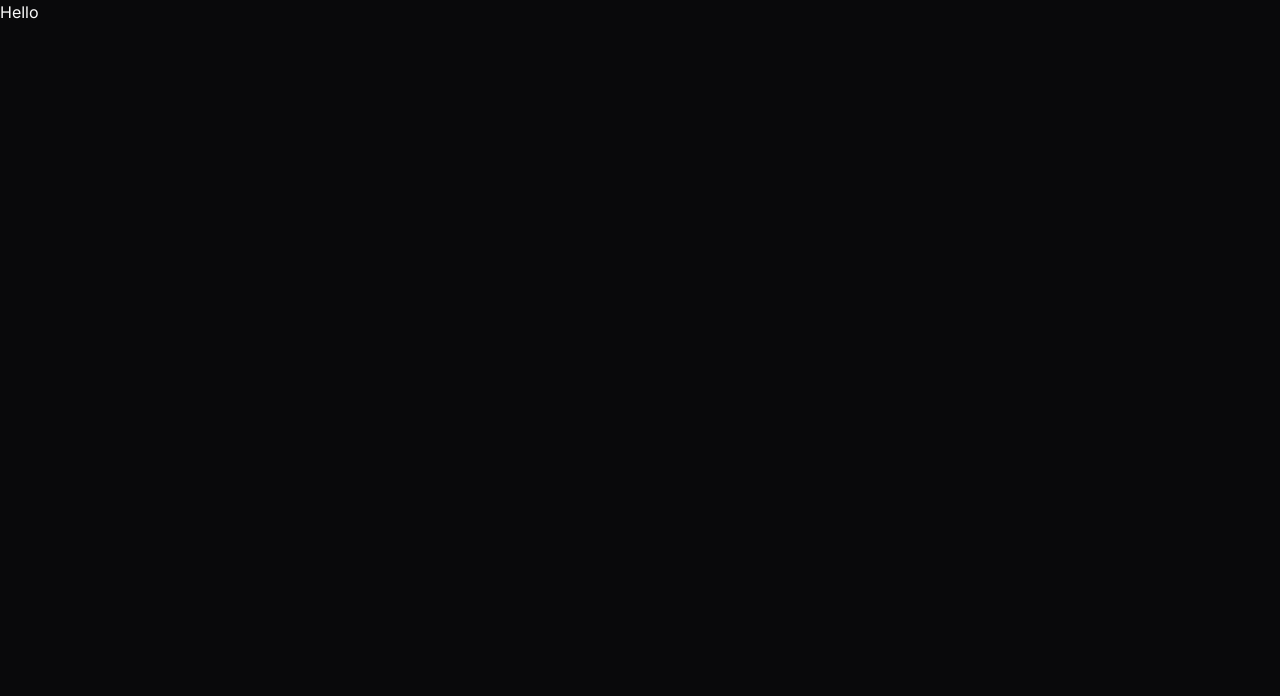
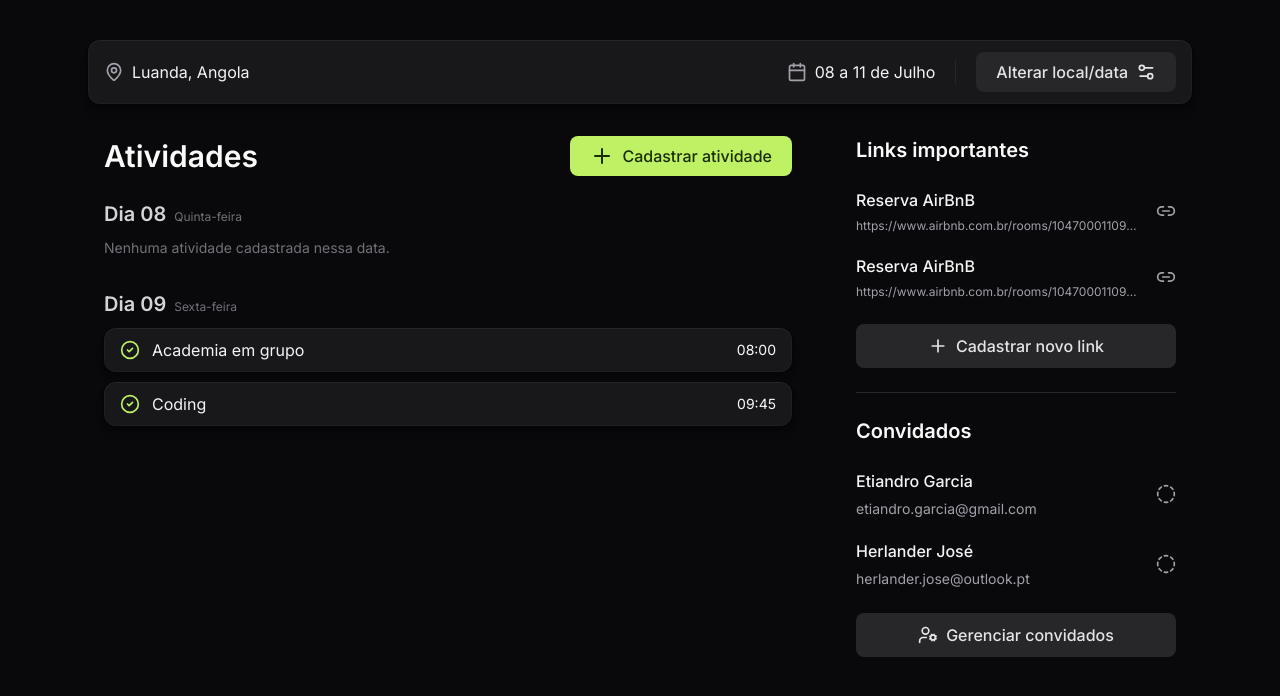
Before and after one commit to AbraaoDev/AllowList, a React (Vite) app in the folder web/: page /trips/1 in a window 1280 px wide. Shown: the top 696 px of the page. Built offline with nearby package versions, Linux system fonts and the light colour scheme.

Commit message:
feat(web): created page trip details

```diff
--- a/web/src/pages/trip-details/index.tsx
+++ b/web/src/pages/trip-details/index.tsx
@@ -1,3 +1,163 @@
+import {
+  Calendar,
+  CircleCheck,
+  CircleDashed,
+  Link2,
+  MapPin,
+  Plus,
+  Settings2,
+  UserCog
+} from 'lucide-react'
+
 export function TripDetails() {
-  return <h1>Hello</h1>
+  return (
+    <div className="max-w-6xl px-6 py-10 mx-auto space-y-8">
+      <div className="px-4 h-16 rounded-xl bg-zinc-900 shadow-shape flex items-center justify-between">
+        <div className="flex items-center gap-2">
+          <MapPin className="size-5 text-zinc-400" />
+          <span className="text-zinc-100">Luanda, Angola</span>
+        </div>
+
+        <div className="flex items-center gap-5">
+          <div className="flex items-center gap-2">
+            <Calendar className="size-5 text-zinc-400" />
+            <span className="text-zinc-100">08 a 11 de Julho</span>
+          </div>
+
+          <div className="w-px h-6 bg-zinc-800" />
+          <button className="bg-zinc-800 text-zinc-200 rounded-lg px-5 py-2 font-medium flex items-center gap-2 hover:bg-zinc-700">
+            Alterar local/data
+            <Settings2 className="size-5" />
+          </button>
+        </div>
+      </div>
+
+      <main className="flex gap-16 px-4">
+        <div className="flex-1 space-y-6">
+          <div className="flex items-center justify-between">
+            <h2 className="text-3xl font-semibold">Atividades</h2>
+            <button className="bg-lime-300 text-lime-950 rounded-lg px-5 py-2 font-medium flex items-center gap-2 hover:bg-lime-400">
+              <Plus />
+              Cadastrar atividade
+            </button>
+          </div>
+
+          <div className="space-y-8">
+            <div className="space-y-2.5">
+              <div className="flex gap-2 items-baseline">
+                <span className="text-xl text-zinc-300 font-semibold">
+                  Dia 08
+                </span>
+                <span className="text-xs text-zinc-500">Quinta-feira</span>
+              </div>
+              <p className="text-zinc-500 text-sm">
+                Nenhuma atividade cadastrada nessa data.
+              </p>
+            </div>
+
+            <div className="space-y-2.5">
+              <div className="flex gap-2 items-baseline">
+                <span className="text-xl text-zinc-300 font-semibold">
+                  Dia 09
+                </span>
+                <span className="text-xs text-zinc-500">Sexta-feira</span>
+              </div>
+              <div className="space-y-2.5">
+                <div className="px-4 py-2.5 bg-zinc-900 rounded-xl shadow-shape flex items-center gap-3">
+                  <CircleCheck className="size-5 text-lime-300" />
+                  <span className="text-zinc-100">Academia em grupo</span>
+                  <span className="text-sinc-400 text-sm ml-auto">08:00</span>
+                </div>
+              </div>
+
+              <div className="space-y-2.5">
+                <div className="px-4 py-2.5 bg-zinc-900 rounded-xl shadow-shape flex items-center gap-3">
+                  <CircleCheck className="size-5 text-lime-300" />
+                  <span className="text-zinc-100">Coding</span>
+                  <span className="text-sinc-400 text-sm ml-auto">09:45</span>
+                </div>
+              </div>
+            </div>
+          </div>
+        </div>
+
+        <div className="w-80 space-y-6">
+          <div className="space-y-6">
+            <h2 className="text-xl font-semibold">Links importantes</h2>
+            <div className="space-y-5">
+              <div className="flex items-center justify-between gap-4">
+                <div className="space-y-1.5">
+                  <span className="block font-medium text-zinc-100">
+                    Reserva AirBnB
+                  </span>
+                  <a
+                    href="#"
+                    className="block text-xs text-zinc-400 truncate hover:text-zinc-200"
+                  >
+                    https://www.airbnb.com.br/rooms/1047000110987654345678987654567098765560
+                  </a>
+                </div>
+                <Link2 className="size-5 text-zinc-400 shrink-0" />
+              </div>
+
+              <div className="flex items-center justify-between gap-4">
+                <div className="space-y-1.5">
+                  <span className="block font-medium text-zinc-100">
+                    Reserva AirBnB
+                  </span>
+                  <a
+                    href="#"
+                    className="block text-xs text-zinc-400 truncate hover:text-zinc-200"
+                  >
+                    https://www.airbnb.com.br/rooms/1047000110987654345678987654567098765560
+                  </a>
+                </div>
+                <Link2 className="size-5 text-zinc-400 shrink-0" />
+              </div>
+            </div>
+
+            <button className="bg-zinc-800 w-full text-zinc-200 rounded-lg px-5 h-11 font-medium flex items-center justify-center gap-2 hover:bg-zinc-700">
+              <Plus className="size-5" />
+              Cadastrar novo link
+            </button>
+          </div>
+
+          <div className="w-full h-px bg-zinc-800" />
+
+          <div className="space-y-6">
+            <h2 className="text-xl font-semibold">Convidados</h2>
+            <div className="space-y-5">
+              <div className="flex items-center justify-between gap-4">
+                <div className="space-y-1.5">
+                  <span className="block font-medium text-zinc-100">
+                    Etiandro Garcia
+                  </span>
+                  <span className="block text-sm text-zinc-400">
+                    etiandro.garcia@gmail.com
+                  </span>
+                </div>
+                <CircleDashed className="size-5 text-zinc-400 shrink-0" />
+              </div>
+
+              <div className="flex items-center justify-between gap-4">
+                <div className="space-y-1.5">
+                  <span className="block font-medium text-zinc-100">
+                    Herlander José
+                  </span>
+                  <span className="block text-sm text-zinc-400">
+                    herlander.jose@outlook.pt
+                  </span>
+                </div>
+                <CircleDashed className="size-5 text-zinc-400 shrink-0" />
+              </div>
+            </div>
+            <button className="bg-zinc-800 w-full text-zinc-200 rounded-lg px-5 h-11 font-medium flex items-center justify-center gap-2 hover:bg-zinc-700">
+              <UserCog className="size-5" />
+              Gerenciar convidados
+            </button>
+          </div>
+        </div>
+      </main>
+    </div>
+  )
 }
```
